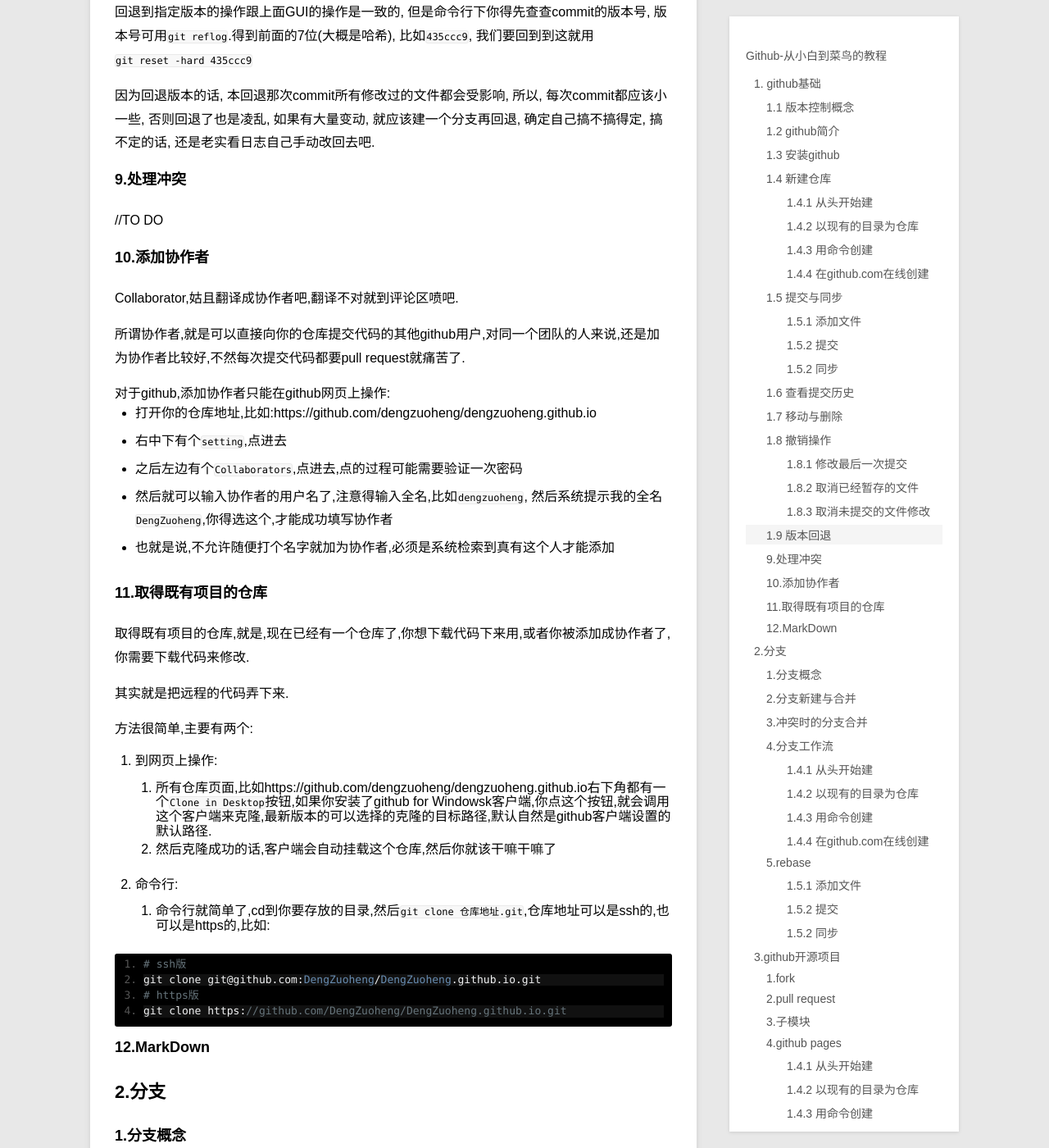
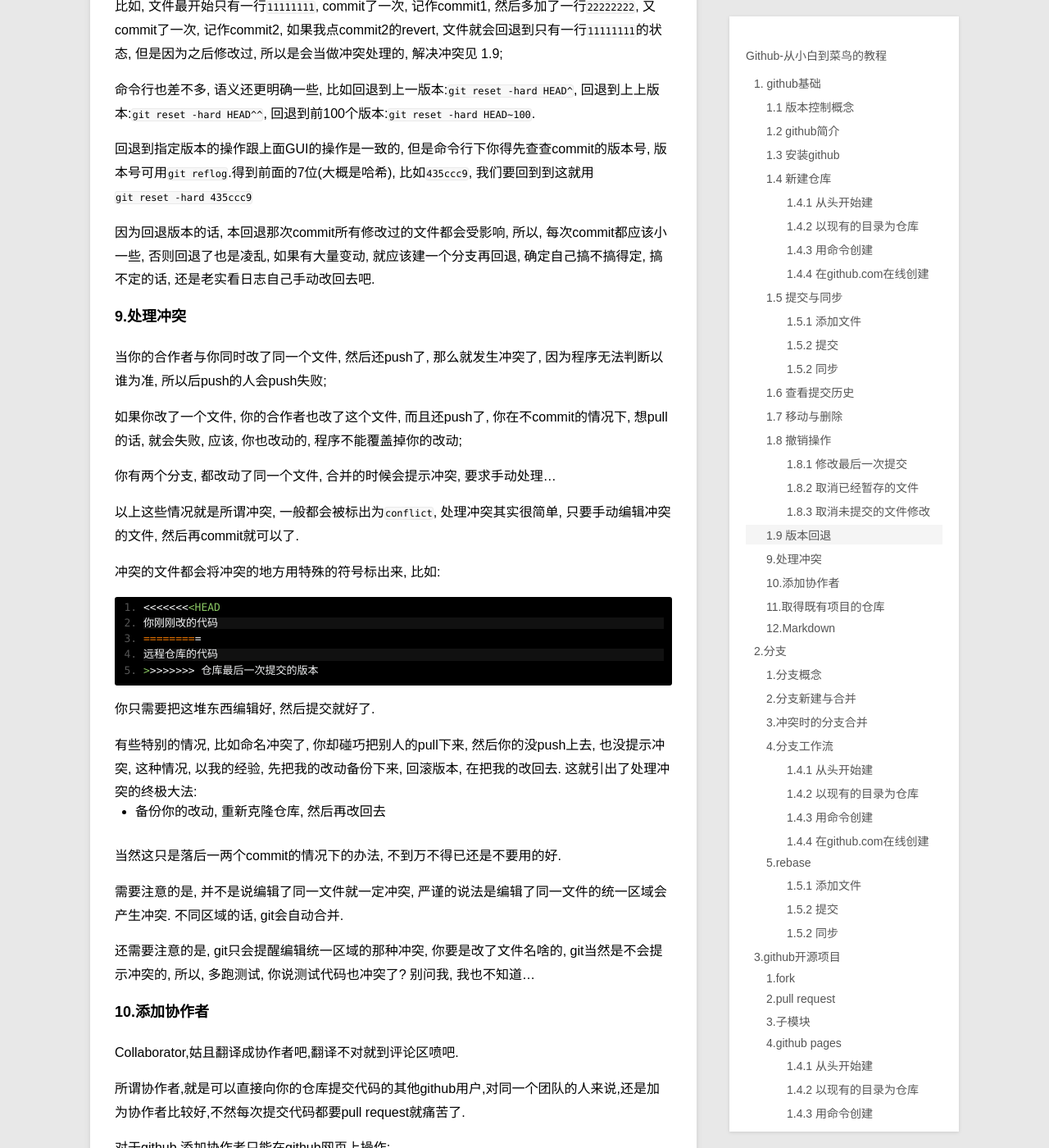
Before and after one commit to DengZuoheng/DengZuoheng.github.io, a Jekyll site: the page built from _posts/blog/2014-10-03-a-github-tutorial-for-jdc.md, in a window 1280 px wide and 1400 px high, scrolled down 7456 px. Shown: the whole window at 82% size. Built offline with Jekyll 4.4.1, drawn with Linux system fonts in a browser that asks for light colours; Markdown is read by kramdown in place of the engine named in the settings; some of the changed text lies outside the part shown.

Commit message:
更新 git

```diff
--- a/_posts/blog/2014-10-03-a-github-tutorial-for-jdc.md
+++ b/_posts/blog/2014-10-03-a-github-tutorial-for-jdc.md
@@ -198,7 +198,13 @@ GUI上查看提交历史就如1.5.1图所示, 会自动列举, 不过时间不
 `git reflog`同时会给出7位的版本号.
 
 ### 1.7 移动与删除
-//TO DO
+`git mv`是移动文件的命令, 但是就像linux的移动文件操作一样, 并不会携带以往记录一起移动, 所以, 用`git status`看起来, 就像是新增了一个文件然后删除了一个文件一样.
+
+`git rm`是删除文件的命令, 同时也会使文件脱离git的版本控制, 而且, 也能选择是否在硬盘中留下该文件:
+
+    git rm -f -r file #强制删除, 不留文件, -r可以帮助你递归删除file目录里的所有文件
+    git rm --cached file #从版本控制中删除, 但是保留硬盘中的文件
+
 ### 1.8 撤销操作
 #### 1.8.1 修改最后一次提交
 如果觉得刚刚的commit不合适,比如加少文件啦,提交信息没写好啦,想撤销这次操作(前提是你没同步或没push),就可以用--amend重新提交:
@@ -239,7 +245,36 @@ GUI上查看提交历史就如1.5.1图所示, 会自动列举, 不过时间不
 因为回退版本的话, 本回退那次commit所有修改过的文件都会受影响, 所以, 每次commit都应该小一些, 否则回退了也是凌乱, 如果有大量变动, 就应该建一个分支再回退, 确定自己搞不搞得定, 搞不定的话, 还是老实看日志自己手动改回去吧.
 
 ###9.处理冲突
-//TO DO
+当你的合作者与你同时改了同一个文件, 然后还push了, 那么就发生冲突了, 因为程序无法判断以谁为准, 所以后push的人会push失败;
+
+如果你改了一个文件, 你的合作者也改了这个文件, 而且还push了, 你在不commit的情况下, 想pull的话, 就会失败, 应该, 你也改动的, 程序不能覆盖掉你的改动;
+
+你有两个分支, 都改动了同一个文件, 合并的时候会提示冲突, 要求手动处理...
+
+以上这些情况就是所谓冲突, 一般都会被标出为`conflict`, 处理冲突其实很简单, 只要手动编辑冲突的文件, 然后再commit就可以了.
+
+冲突的文件都会将冲突的地方用特殊的符号标出来, 比如:
+
+<pre>
+&lt;&lt;&lt;&lt;&lt;&lt;&lt;&lt;HEAD
+你刚刚改的代码
+=========
+远程仓库的代码
+&gt;&gt;&gt;&gt;&gt;&gt;&gt;&gt; 仓库最后一次提交的版本
+</pre>
+
+你只需要把这堆东西编辑好, 然后提交就好了.
+
+有些特别的情况, 比如命名冲突了, 你却碰巧把别人的pull下来, 然后你的没push上去, 也没提示冲突, 这种情况, 以我的经验, 先把我的改动备份下来, 回滚版本, 在把我的改回去. 这就引出了处理冲突的终极大法:
+
+- 备份你的改动, 重新克隆仓库, 然后再改回去
+
+当然这只是落后一两个commit的情况下的办法, 不到万不得已还是不要用的好.
+
+需要注意的是, 并不是说编辑了同一文件就一定冲突, 严谨的说法是编辑了同一文件的统一区域会产生冲突. 不同区域的话, git会自动合并.
+
+还需要注意的是, git只会提醒编辑统一区域的那种冲突, 你要是改了文件名啥的, git当然是不会提示冲突的, 所以, 多跑测试, 你说测试代码也冲突了? 别问我, 我也不知道...
+
 ###10.添加协作者
 Collaborator,姑且翻译成协作者吧,翻译不对就到评论区喷吧.
 
@@ -275,7 +310,18 @@ git clone https://github.com/DengZuoheng/DengZuoheng.github.io.git
 </pre>
 
 
-###12.MarkDown
+###12.Markdown
+Markdown是一种轻量级标记语言, 用存文本表现出结构的那种, 可以转换成HTML, 通常, 程序猿用它来写邮件.
+
+我们扯出markdown做怎么呢? 因为, github的readme就是用markdown写的; 相信你在很多仓库中都见过一个`README.md`的文件, 在github网页中会以一定排版显示出来, readme是做什么的相信我不用多说了, 但是这个`.md`代表着这是根据markdown格式编写的, github会自动解释. 所以, 人民也提喜欢用markdown来写文档. 另外, github的wiki也是用markdown编辑的.
+
+markdown的语法也是颇为简单, 一般一两天就能学致日常使用了, 详细语法参考:
+
+- [http://wowubuntu.com/markdown/](http://wowubuntu.com/markdown/)
+
+当然, github不仅支持markdown, 还有一些类似的轻量级的标记语言, 如: AsciiDoc, Creole, MediaWiki, Org-mode, Pod, RDoc, Textitle, reStructureText.
+
+通常学会一种就够用了, 不过, 参与到别人的项目的时候, 别人用什么写, 你也得用什么写, 所以, 其实迟早都得学.
 
 ##2.分支
 ###1.分支概念
@@ -340,6 +386,7 @@ base branch是你希望pull request被merge到上游项目的哪个branch里, he
 \[2\] : 涂根华的博客. Git使用教程. http://www.cnblogs.com/tugenhua0707/p/4050072.html
 \[3\] : Mort. Pull Request的正确打开方式（如何在GitHub上贡献开源项目）. http://www.soimort.org/posts/149/
 \[4\] : Github help. Fork A Repo. https://help.github.com/articles/fork-a-repo/
+\[5\] : Git下冲突的解决. http://www.cnblogs.com/sinojelly/archive/2011/08/07/2130172.html
 
 [1]:https://windows.github.com/
 [2]:http://dengzuoheng.github.io/images/2014-10-3-19-54-51.png
```
